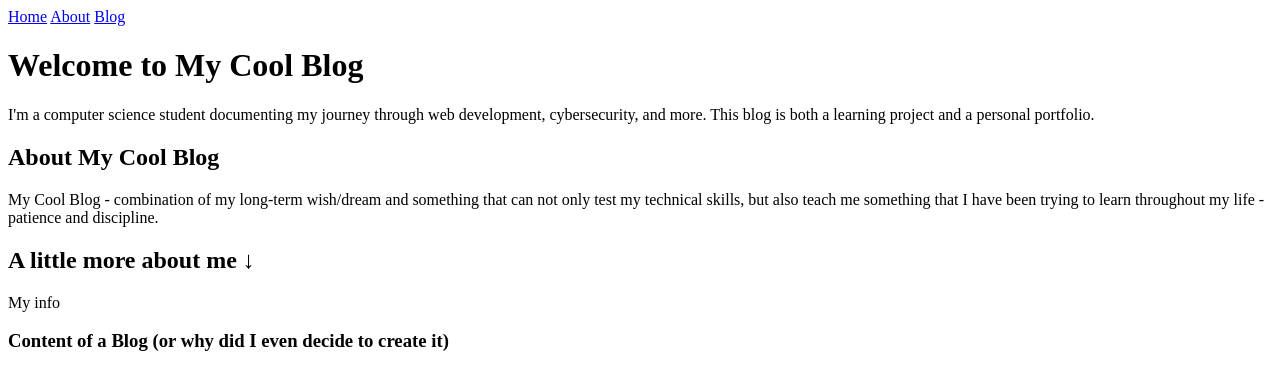
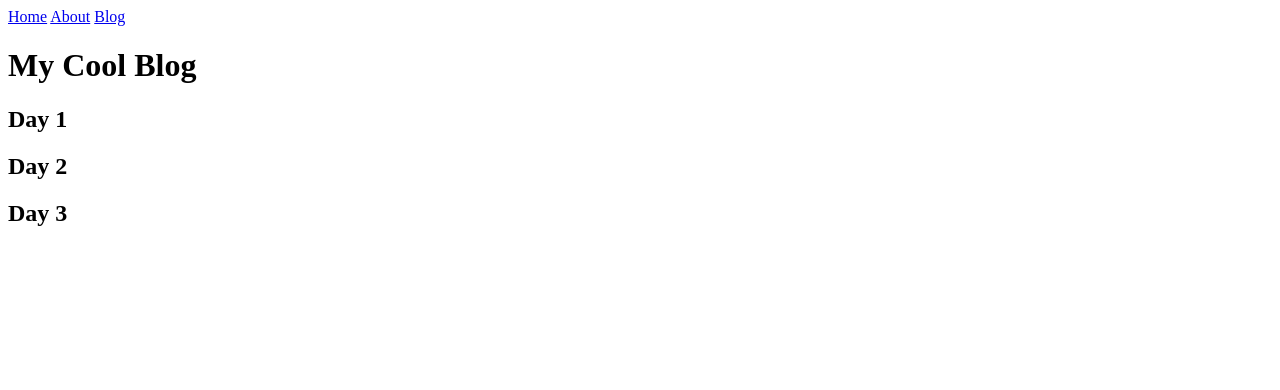
Before and after one commit to mukha-cmd/my_cool_blog, a plain HTML site: page blog.html in a window 1280 px wide. Drawn offline with Linux system fonts and the light colour scheme.

Commit message:
Started Blog, created ref to it in other files

```diff
--- a/blog.html
+++ b/blog.html
@@ -11,17 +11,22 @@
         <a href="index.html">Home</a>
         <a href="about.html">About</a>
         <a href="blog.html">Blog</a>
-        <!-- You can add more links later -->
     </nav>
-    <h1>Welcome to My Cool Blog</h1>
-        <p> I'm a computer science student documenting my journey through web development, cybersecurity, and more.
-  This blog is both a learning project and a personal portfolio.</p>
-    <h2>About My Cool Blog</h2>
-    <p>My Cool Blog - combination of my long-term wish/dream and something that can not only test my
-         technical skills, but also teach me something that I have been trying to learn
-         throughout my life - patience and discipline.</p>
-    <h2>A little more about me ↓ </h2>
-    <p>My info</p>
-    <h3>Content of a Blog (or why did I even decide to create it)</h3>
+    <h1>My Cool Blog</h1>
+
+    <section>
+        <h2>Day 1</h2>
+        <p></p>
+    </section>
+
+    <section>
+        <h2>Day 2</h2>
+        <p></p>
+    </section>
+
+    <section>
+        <h2>Day 3</h2>
+        <p></p>
+    </section>
 </body>
   </html>
```
Also changed, not shown: about.html (+1 -1 lines), index.html (+1 -0 lines).
